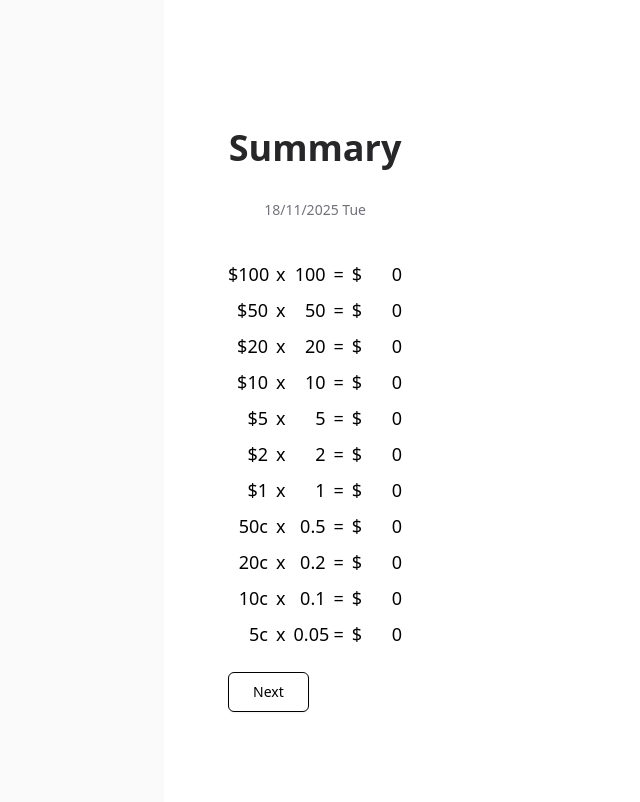
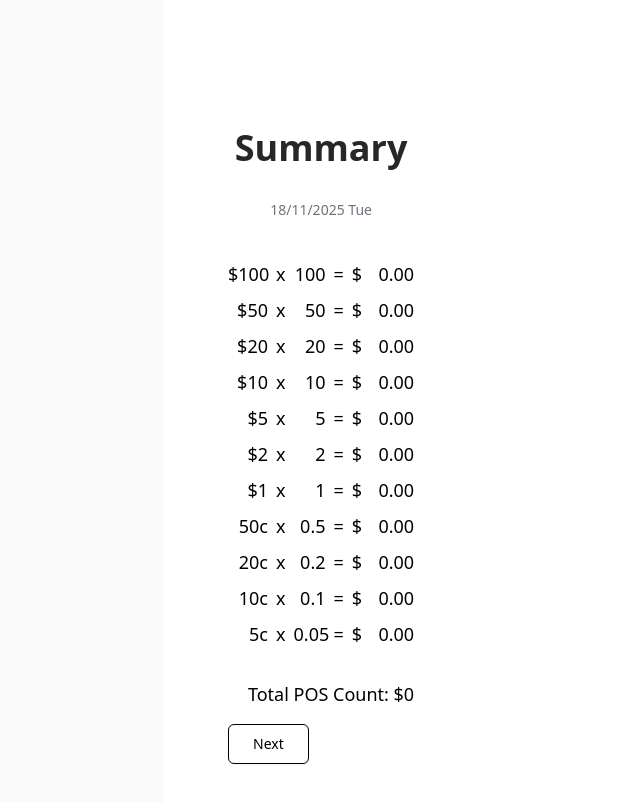
Before and after one commit to G-Tang2/sushi-sushi-EOD, a Next.js app: page /summary in a window 1280 px wide. Shown: the top 802 px of the page, without its empty margins (92-732 px from the left). Built offline with nearby package versions, Linux system fonts and the light colour scheme.

Commit message:
display total POS count

```diff
--- a/app/summary/page.tsx
+++ b/app/summary/page.tsx
@@ -2,33 +2,48 @@
 
 import { Button } from "@/components/ui/button";
 import { denominations } from "@/lib/denominations";
-import { tillQuantitiesAtom, handrollCountAtom, pettyCashAtom } from "@/state/moneyAtoms";
+import {
+  tillQuantitiesAtom,
+  handrollCountAtom,
+  pettyCashAtom,
+  createTotalAtom,
+  safeQuantitiesAtom,
+  safeRollsAtom,
+} from "@/state/moneyAtoms";
 import { useAtom } from "jotai";
 import Link from "next/link";
+import React from "react";
 
 export default function Home() {
   const [hrCount, setHrCount] = useAtom(handrollCountAtom);
   const [pettyCash, setPettyCash] = useAtom(pettyCashAtom);
   const [tillQuantities, setTillQuantities] = useAtom(tillQuantitiesAtom);
   const now = new Date();
-  const dateString = now.toLocaleDateString('en-GB');
-  const dayName = now.toLocaleString(undefined, { weekday: 'short' });
+  const dateString = now.toLocaleDateString("en-GB");
+  const dayName = now.toLocaleString(undefined, { weekday: "short" });
 
-  // Convert tillQuantities to entries array
-  const entries = Object.entries(tillQuantities);
-  const midpoint = Math.floor(entries.length / 2);
-  const firstHalf = denominations.slice(0, midpoint);
-  const secondHalf = denominations.slice(midpoint);
+  const totalAtom = React.useMemo(
+    () =>
+      createTotalAtom(
+        [safeQuantitiesAtom, tillQuantitiesAtom],
+        safeRollsAtom,
+        denominations
+      ),
+    []
+  );
+  const [total] = useAtom(totalAtom);
 
   return (
     <div className="flex min-h-screen items-center justify-center bg-zinc-50 font-sans">
       <main className="flex min-h-screen w-full max-w-3xl flex-col items-center justify-between py-32 px-16 bg-white sm:items-start">
         <div className="flex flex-col items-center text-center">
           <h1 className="mb-8 text-4xl font-bold text-zinc-800">Summary</h1>
-          <p className="mb-8 text-sm text-zinc-500">{dateString} {dayName}</p>
-          <div className="mb-4 text-lg text-right flex gap-6">
+          <p className="mb-8 text-sm text-zinc-500">
+            {dateString} {dayName}
+          </p>
+          <div className="mb-4 text-lg text-right flex flex-col gap-6">
             <div>
-              {denominations.map(({label, value}) => (
+              {denominations.map(({ label, value }) => (
                 <div key={label} className="flex items-center my-2 gap-2">
                   <div className="w-10">{label}</div>
                   <div>x</div>
@@ -36,10 +51,18 @@ export default function Home() {
                   <div>=</div>
                   <div className="flex">
                     <p>$</p>
-                    <div className="w-10 flex-1">{Number((tillQuantities[label] * value).toFixed(2))}</div>
+                    <div className="w-13 flex-1">
+                      {(tillQuantities[label] * value).toFixed(2)}
+
+                    </div>
                   </div>
                 </div>
               ))}
+            </div>
+            <div>
+              <p>
+                Total POS Count: ${total}
+              </p>
             </div>
           </div>
         </div>
```
